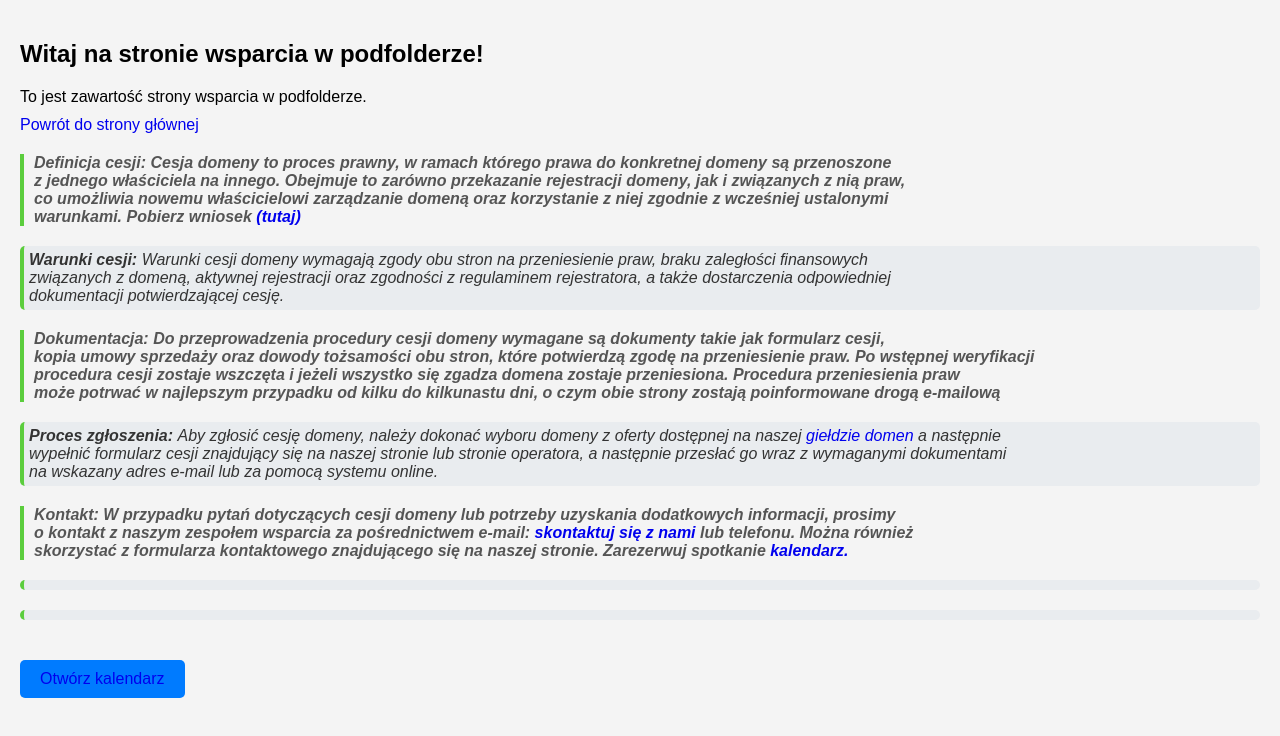
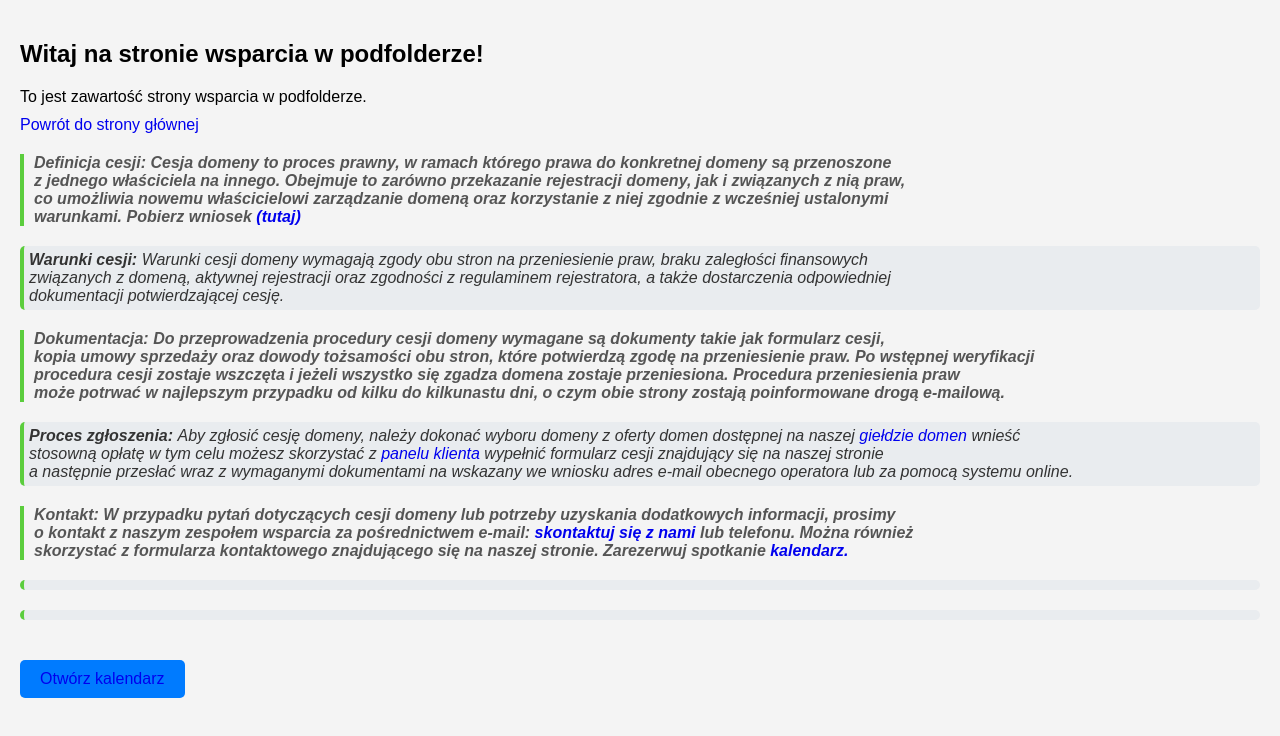
Before and after one commit to mplik/Gie-da-Domen-MPLIK.PL, a plain HTML site: page podfolder/strona_wsparcia_w_podfolderze.html in a window 1280 px wide. Drawn offline with Linux system fonts and the light colour scheme.

Commit message:
Dodano zmiany na stronie wsparcia w tym dodano link do panelu klienta

```diff
--- a/podfolder/strona_wsparcia_w_podfolderze.html
+++ b/podfolder/strona_wsparcia_w_podfolderze.html
@@ -25,11 +25,12 @@ dokumentacji potwierdzającej cesję.</p>
     <p class="cytat" id="colier1"><strong>Dokumentacja: </strong>Do przeprowadzenia procedury cesji domeny wymagane są dokumenty takie jak formularz cesji,<br>
     kopia umowy sprzedaży oraz dowody tożsamości obu stron, które potwierdzą zgodę na przeniesienie praw. Po wstępnej weryfikacji<br>
 procedura cesji zostaje wszczęta i jeżeli wszystko się zgadza domena zostaje przeniesiona. Procedura przeniesienia praw<br>
-może potrwać w najlepszym przypadku od kilku do kilkunastu dni, o czym obie strony zostają poinformowane drogą e-mailową</p>
-    <p class="cytat" id="text1"><strong>Proces zgłoszenia: </strong>Aby zgłosić cesję domeny, należy dokonać wyboru domeny z oferty dostępnej na naszej
-        <a href="../index.html">giełdzie domen</a> a następnie<br> wypełnić formularz cesji znajdujący się na naszej stronie
-    lub stronie operatora, a następnie przesłać go wraz z wymaganymi dokumentami<br>
-     na wskazany adres e-mail lub za pomocą systemu online.</p>
+może potrwać w najlepszym przypadku od kilku do kilkunastu dni, o czym obie strony zostają poinformowane drogą e-mailową.</p>
+    <p class="cytat" id="text1"><strong>Proces zgłoszenia: </strong>Aby zgłosić cesję domeny, należy dokonać wyboru domeny z oferty domen dostępnej na naszej
+        <a href="../index.html">giełdzie domen</a> wnieść<br>
+        stosowną opłatę w tym celu możesz skorzystać z
+        <a href="https://billing.stripe.com/p/login/fZedROdPQ6rb6CkdQQ">panelu klienta</a> wypełnić formularz cesji znajdujący się na naszej stronie<br>
+         a następnie przesłać wraz z wymaganymi dokumentami na wskazany we wniosku adres e-mail obecnego operatora lub za pomocą systemu online.</p>
     <p class="cytat" id="colier"><strong>Kontakt: </strong>W przypadku pytań dotyczących cesji domeny lub potrzeby uzyskania dodatkowych informacji, prosimy<br>
     o kontakt z naszym zespołem wsparcia za pośrednictwem e-mail:
 <a href="mailto: biuro@mplik.pl">skontaktuj się z nami</a> lub telefonu. Można również<br>
```
